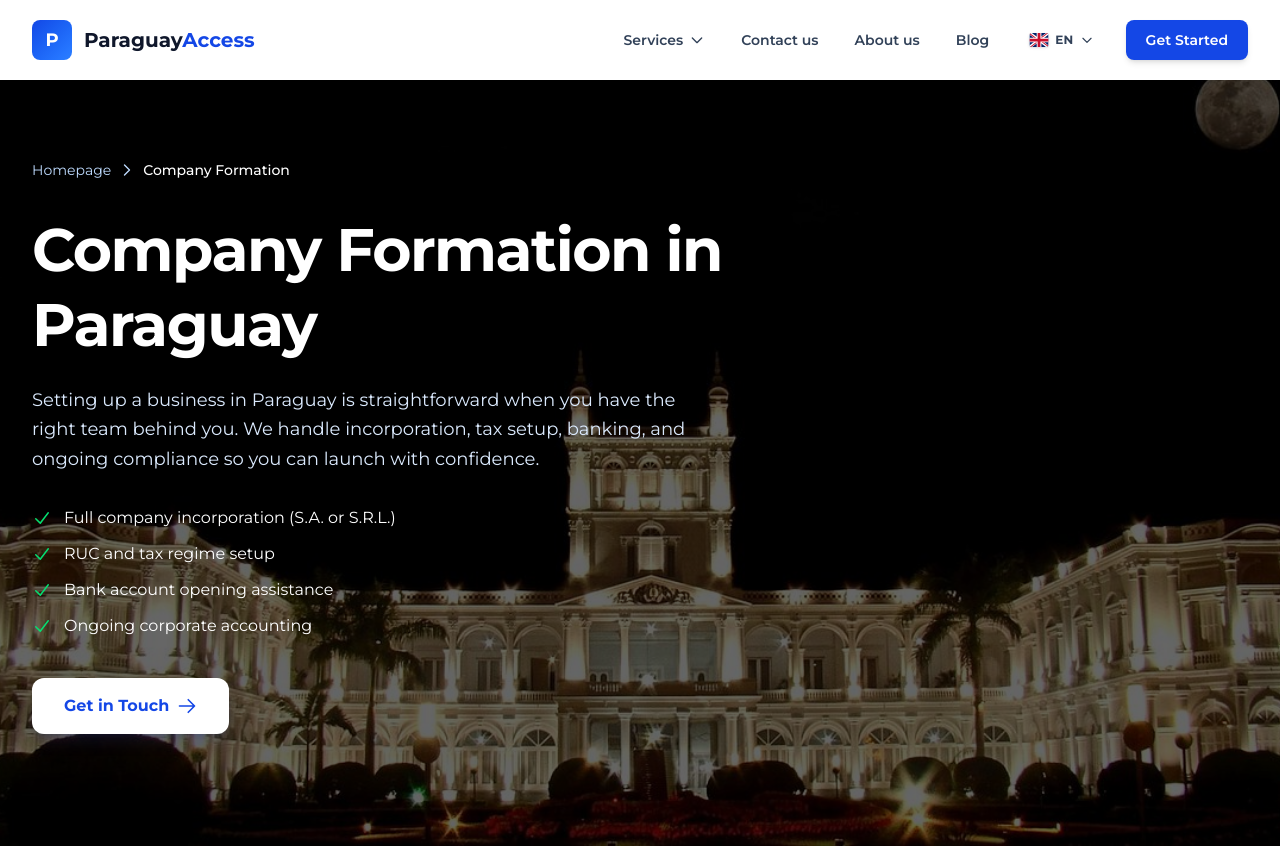
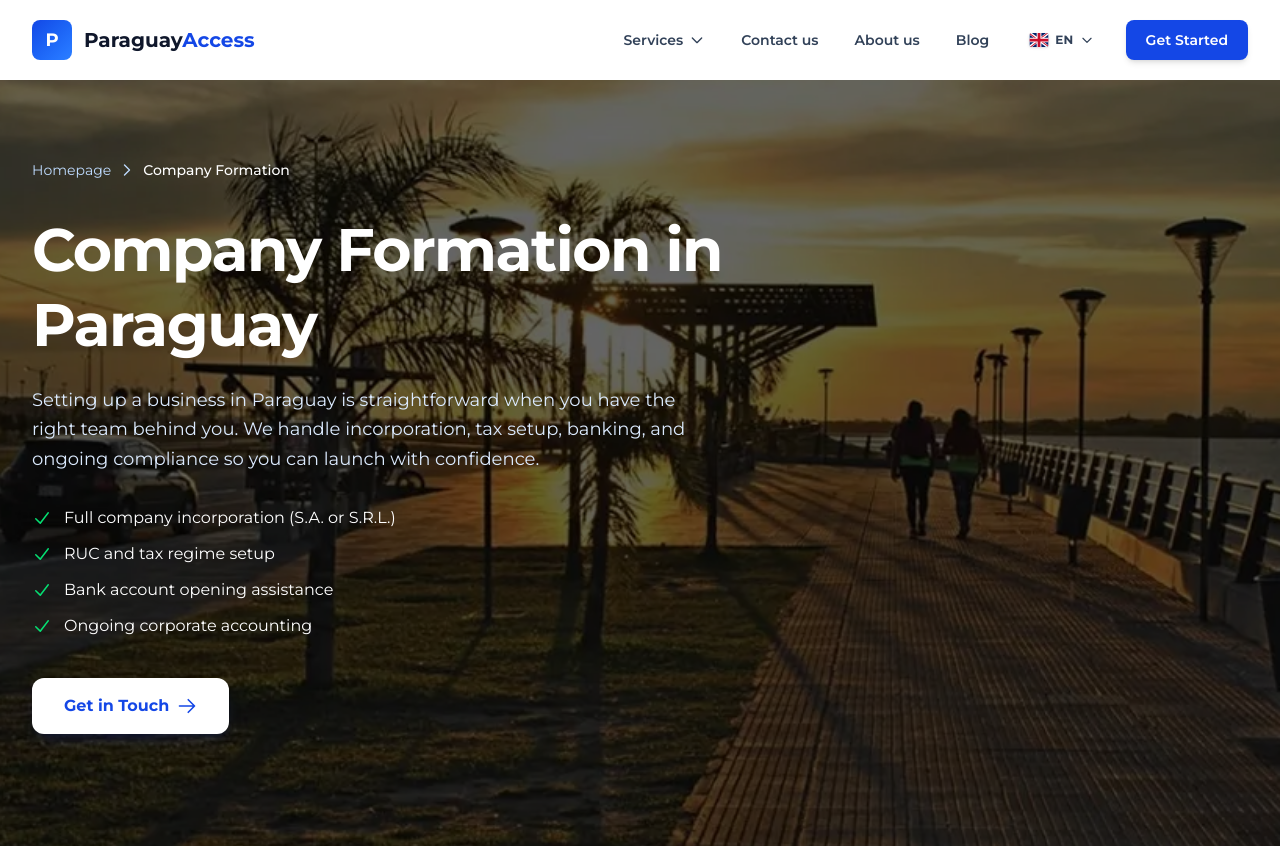
Before and after one commit to maudevdigital/paraguayaccess, a Next.js app: page /company-formation in a window 1280 px wide. Shown: the top 848 px of the page. Built offline with nearby package versions, Linux system fonts and the light colour scheme.

Commit message:
Fix parallax: swap company-formation hero image, add scale-110 to all parallax backgrounds

```diff
--- a/src/app/accounting/page.tsx
+++ b/src/app/accounting/page.tsx
@@ -56,7 +56,7 @@ function AccountingContent() {
         {/* Hero Section */}
         <section className="relative overflow-hidden min-h-130 lg:min-h-150 flex items-center">
           <div
-            className="absolute inset-0 bg-cover bg-center bg-no-repeat lg:bg-fixed"
+            className="absolute inset-0 bg-cover bg-center bg-no-repeat lg:bg-fixed scale-110"
             style={{ backgroundImage: "url('/images/palacio-lopez-dos.jpeg')" }}
           />
           <div className="absolute inset-0 bg-black/60" />
@@ -221,7 +221,7 @@ function AccountingContent() {
         {/* CTA Section */}
         <section className="relative overflow-hidden py-20 lg:py-28">
           <div
-            className="absolute inset-0 bg-cover bg-center bg-no-repeat lg:bg-fixed"
+            className="absolute inset-0 bg-cover bg-center bg-no-repeat lg:bg-fixed scale-110"
             style={{ backgroundImage: "url('/images/what-are-payroll-taxes.webp')" }}
           />
           <div className="absolute inset-0 bg-linear-to-br from-black/65 via-slate-900/55 to-black/65" />
--- a/src/app/company-formation/page.tsx
+++ b/src/app/company-formation/page.tsx
@@ -60,8 +60,8 @@ function CompanyFormationContent() {
         {/* Hero Section */}
         <section className="relative overflow-hidden min-h-130 lg:min-h-150 flex items-center">
           <div
-            className="absolute inset-0 bg-cover bg-center bg-no-repeat lg:bg-fixed"
-            style={{ backgroundImage: "url('/images/palacio-gobierno.jpg')" }}
+            className="absolute inset-0 bg-cover bg-center bg-no-repeat lg:bg-fixed scale-110"
+            style={{ backgroundImage: "url('/images/costanera-asuncion.webp')" }}
           />
           <div className="absolute inset-0 bg-black/60" />
 
@@ -235,7 +235,7 @@ function CompanyFormationContent() {
         {/* CTA Section */}
         <section className="relative overflow-hidden py-20 lg:py-28">
           <div
-            className="absolute inset-0 bg-cover bg-center bg-no-repeat lg:bg-fixed"
+            className="absolute inset-0 bg-cover bg-center bg-no-repeat lg:bg-fixed scale-110"
             style={{ backgroundImage: "url('/images/apreton-manos-trabajo-ayuda.jpg')" }}
           />
           <div className="absolute inset-0 bg-linear-to-br from-black/65 via-slate-900/55 to-black/65" />
--- a/src/app/residency/page.tsx
+++ b/src/app/residency/page.tsx
@@ -81,7 +81,7 @@ function ResidencyContent() {
         <section className="relative overflow-hidden min-h-130 lg:min-h-150 flex items-center">
           {/* Background Image with parallax */}
           <div
-            className="absolute inset-0 bg-cover bg-center bg-no-repeat lg:bg-fixed"
+            className="absolute inset-0 bg-cover bg-center bg-no-repeat lg:bg-fixed scale-110"
             style={{ backgroundImage: "url('/images/paraguay-residencia.webp')" }}
           />
           {/* Dark overlay */}
--- a/src/components/CTA.tsx
+++ b/src/components/CTA.tsx
@@ -9,7 +9,7 @@ export default function CTA() {
     <section id="contact" className="relative py-24 lg:py-32 overflow-hidden">
       {/* Background Image */}
       <div
-        className="absolute inset-0 bg-cover bg-center bg-no-repeat bg-fixed"
+        className="absolute inset-0 bg-cover bg-center bg-no-repeat lg:bg-fixed scale-110"
         style={{ backgroundImage: "url('/images/palacio-lopez.jpg')" }}
       />
       {/* Dark overlay */}
--- a/src/components/Hero.tsx
+++ b/src/components/Hero.tsx
@@ -54,7 +54,7 @@ export default function Hero() {
     <section className="relative overflow-hidden">
       {/* Parallax background */}
       <div
-        className="absolute inset-0 bg-cover bg-center bg-no-repeat lg:bg-fixed"
+        className="absolute inset-0 bg-cover bg-center bg-no-repeat lg:bg-fixed scale-110"
         style={{ backgroundImage: "url('/images/paraguay-flag.jpg')" }}
       />
       {/* Overlay */}
```
